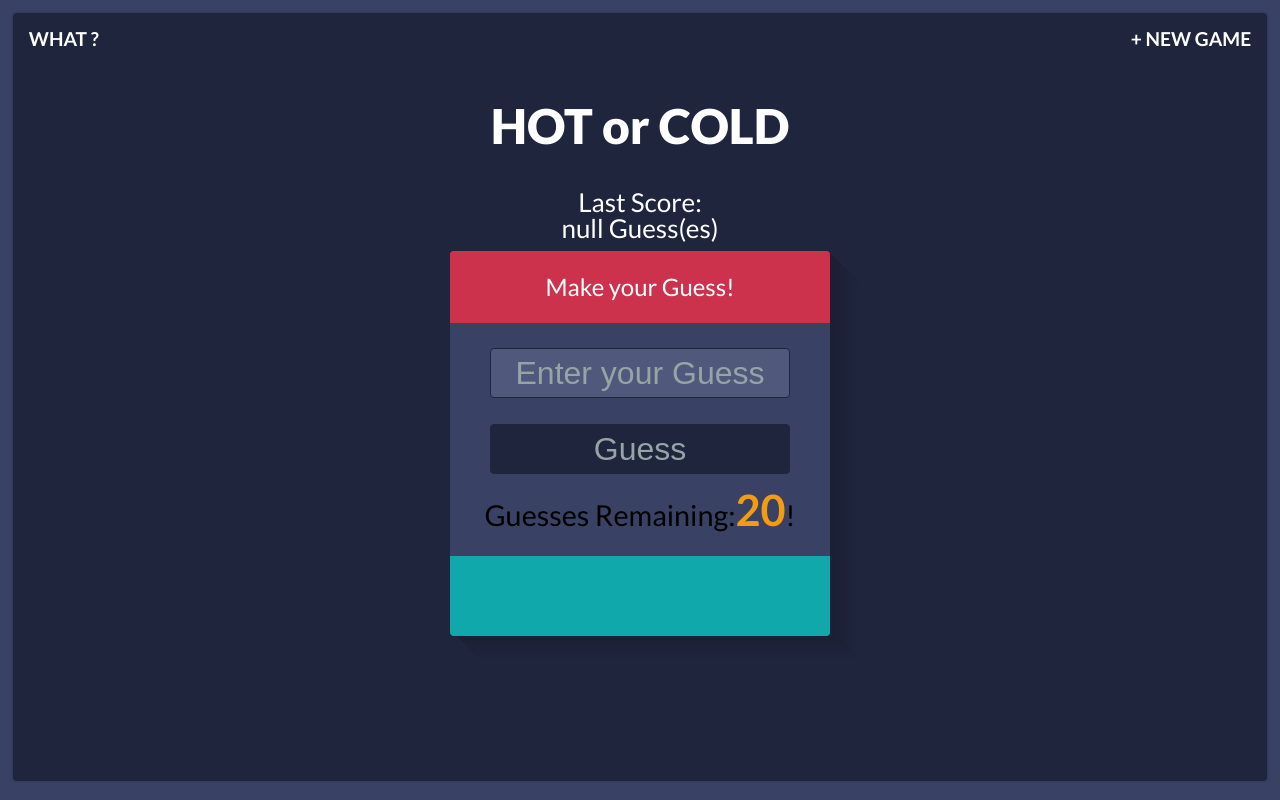
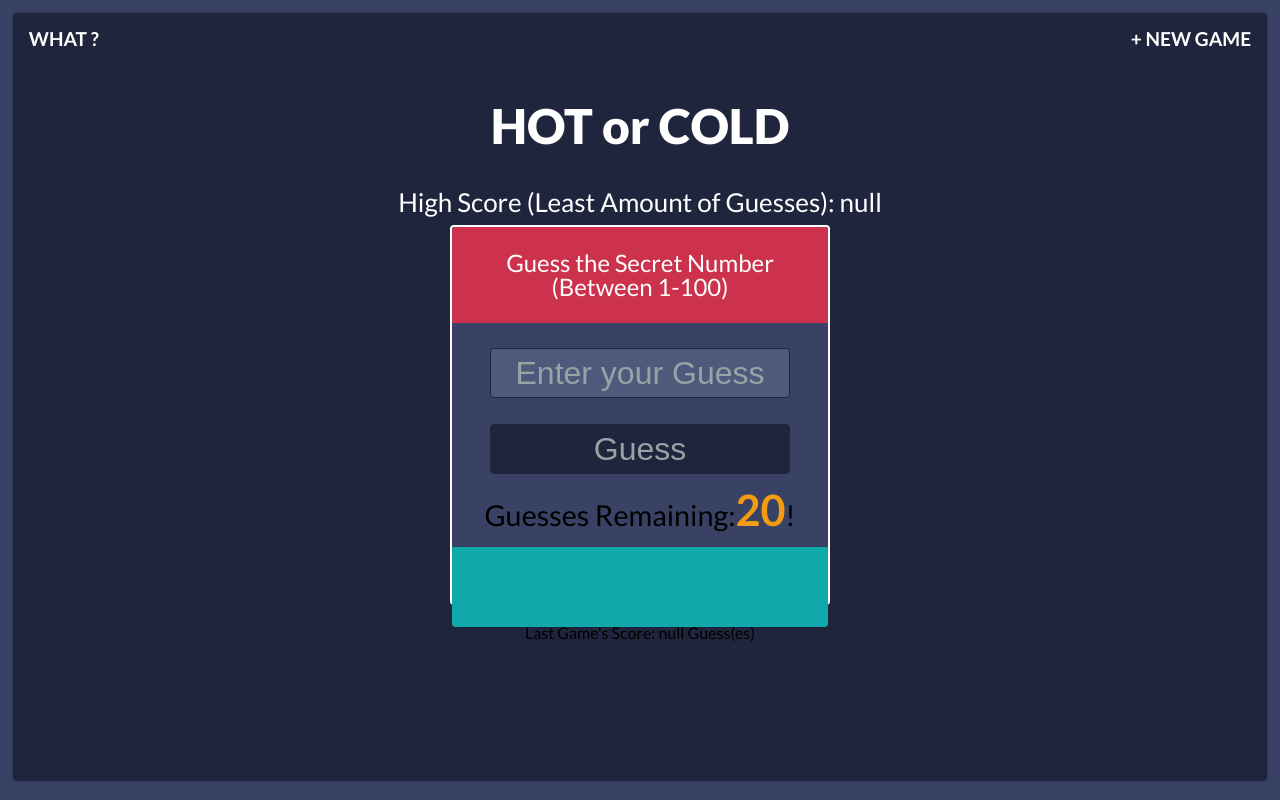
Before and after one commit to mcooperstein/hot-or-cold-game, a plain HTML site: page index.html in a window 1280 px wide. Both pictures are taken after a click on the input "Guess". Drawn offline with nearby package versions, Linux system fonts and the light colour scheme.

Commit message:
added highscore saved into local storage
-added highscore saved into local storage
-minor css changes

```diff
--- a/css/style.css
+++ b/css/style.css
@@ -52,6 +52,11 @@ a {
 
 ul li {
     display: inline;
+}
+
+#high-score {
+    margin-left: 50px;
+    color: white;
 }
 
 
@@ -182,8 +187,11 @@ Game Section Styles
     -webkit-border-radius: 4px;
     -moz-border-radius: 4px;
     border-radius: 4px;
-    margin: 0 auto;
-    box-shadow: rgb(26, 31, 52) 1px 1px, rgb(26, 31, 52) 2px 2px, rgb(26, 31, 52) 3px 3px, rgb(26, 31, 53) 4px 4px, rgb(26, 32, 53) 5px 5px, rgb(27, 32, 53) 6px 6px, rgb(27, 32, 54) 7px 7px, rgb(27, 32, 54) 8px 8px, rgb(27, 32, 54) 9px 9px, rgb(27, 33, 55) 10px 10px, rgb(27, 33, 55) 11px 11px, rgb(28, 33, 55) 12px 12px, rgb(28, 33, 56) 13px 13px, rgb(28, 34, 56) 14px 14px, rgb(28, 34, 56) 15px 15px, rgb(28, 34, 57) 16px 16px, rgb(29, 34, 57) 17px 17px, rgb(29, 34, 57) 18px 18px, rgb(29, 35, 58) 19px 19px, rgb(29, 35, 58) 20px 20px, rgb(29, 35, 58) 21px 21px, rgb(29, 35, 59) 22px 22px, rgb(30, 35, 59) 23px 23px, rgb(30, 36, 59) 24px 24px, rgb(30, 36, 60) 25px 25px, rgb(30, 36, 60) 26px 26px, rgb(30, 36, 60) 27px 27px, rgb(31, 37, 61) 28px 28px;
+    margin-left: auto;
+    margin-right: auto;
+    margin-bottom: 20px;
+    /*box-shadow: rgb(26, 31, 52) 1px 1px, rgb(26, 31, 52) 2px 2px, rgb(26, 31, 52) 3px 3px, rgb(26, 31, 53) 4px 4px, rgb(26, 32, 53) 5px 5px, rgb(27, 32, 53) 6px 6px, rgb(27, 32, 54) 7px 7px, rgb(27, 32, 54) 8px 8px, rgb(27, 32, 54) 9px 9px, rgb(27, 33, 55) 10px 10px, rgb(27, 33, 55) 11px 11px, rgb(28, 33, 55) 12px 12px, rgb(28, 33, 56) 13px 13px, rgb(28, 34, 56) 14px 14px, rgb(28, 34, 56) 15px 15px, rgb(28, 34, 57) 16px 16px, rgb(29, 34, 57) 17px 17px, rgb(29, 34, 57) 18px 18px, rgb(29, 35, 58) 19px 19px, rgb(29, 35, 58) 20px 20px, rgb(29, 35, 58) 21px 21px, rgb(29, 35, 59) 22px 22px, rgb(30, 35, 59) 23px 23px, rgb(30, 36, 59) 24px 24px, rgb(30, 36, 60) 25px 25px, rgb(30, 36, 60) 26px 26px, rgb(30, 36, 60) 27px 27px, rgb(31, 37, 61) 28px 28px;*/
+    border: 2px solid white;
 }
 
 h2 {
@@ -278,7 +286,7 @@ input:focus {
 
 ul.guessBox {
     height: 80px;
-    margin: 10px auto 0;
+    margin: 1.5px auto;
     background: #11a8ab;
     padding: 0.5em;
     display: block;
--- a/index.html
+++ b/index.html
@@ -43,13 +43,13 @@
 
         <!-- logo text -->
         <h1>HOT or COLD</h1>
-        <h3>Last Score:<br> <span id="lastScore">20</span> Guess(es)</h3>
+        <h3>High Score (Least Amount of Guesses): <span id="highScore">20</span></h3>
     </header>
 
     <section class="game">
         <!-- Guessing Section -->
 
-        <h2 id="feedback">Make your Guess!</h2>
+        <h2 id="feedback">Guess the Secret Number (Between 1-100)</h2>
 
 
         <input type="text" name="userGuess" id="userGuess" class="text" maxlength="3" autocomplete="off" placeholder="Enter your Guess" required/>
@@ -63,6 +63,7 @@
         </ul>
 
     </section>
+    <h3>Last Game's Score: <span id="lastScore">20</span> Guess(es)</h3>
     <!-- JavaScript -->
     <script src="https://ajax.googleapis.com/ajax/libs/jquery/1.10.2/jquery.min.js"></script>
     <script type="text/javascript" src="js/app.js"></script>
--- a/js/app.js
+++ b/js/app.js
@@ -1,19 +1,18 @@
 $(document).ready(function () {
 
+    $("#guessList").hide();
+
     var secretNumber = generateRandomNumber(1, 100);
+    //console.log(secretNumber);
     var oldGuess = 0;
     var counter = 20;
-
+    var newScore = 1;
     var score = 20;
-    var highscore = $("#highScore").html();
+    var highscore = localStorage.getItem("high-score");
+    //Display the high score that is saved in the local storage
+    $("#highScore").text(highscore);
+    //Display the score of the previous game
     $("#lastScore").text(localStorage.getItem('last-score'));
-    /*if (highscore !== null) {
-        if (score < highscore) {
-            localStorage.setItem("highScore", highScore);
-        } else {
-            localStorage.setItem("highScore", score);
-        }
-    }*/
 
     // Function to start a new game
     function newGame() {
@@ -71,6 +70,7 @@ $(document).ready(function () {
             guessFeedback(secretNumber, guessedNumber);
             counter--;
             score--;
+            newScore++;
             if (counter == 0) {
                 $('#feedback').text("You lose. The number was " + secretNumber);
                 document.getElementById("userGuess").disabled = true;
@@ -105,20 +105,15 @@ $(document).ready(function () {
             document.getElementById("guessButton").disabled = true;
             var score = 20;
             var lastGame = (score - counter + 1);
-            //display the score
-            //$("#lastScore").text(lastGame);
-            //load the saved last score from local storage
-            //var lastScore = localStorage.getItem("last-score");
-            //save the score into local storage
+
+            //save the score that will be displayed as previous game's data into local storage
             localStorage.setItem("last-score", lastGame);
 
-            /*if (score > highscore) {
-                localStorage.setItem("highScore", highScore);
-                $("#highScore").text(highScore);
-            } else {
-                localStorage.setItem("highScore", score);
-                $("#highScore").text(score);
-            }*/
+            if (newScore < highscore) {
+                highscore = newScore;
+                localStorage.setItem("high-score", highscore);
+                alert("High Score!!!");
+            }
         }
     }
 
@@ -127,7 +122,7 @@ $(document).ready(function () {
     $('#guessButton').on('click', function () {
         var guessedNumber = $('#userGuess').val();
         var newGuess = guessedNumber;
-
+        $("#guessList").show();
         //validate all the numbers
         validation(guessedNumber);
 
@@ -139,7 +134,7 @@ $(document).ready(function () {
             e.preventDefault();
             var guessedNumber = parseInt($('#userGuess').val(), 10);
             var newGuess = guessedNumber;
-
+            $("#guessList").show();
             //validate all the numbers
             validation(guessedNumber);
 
```
